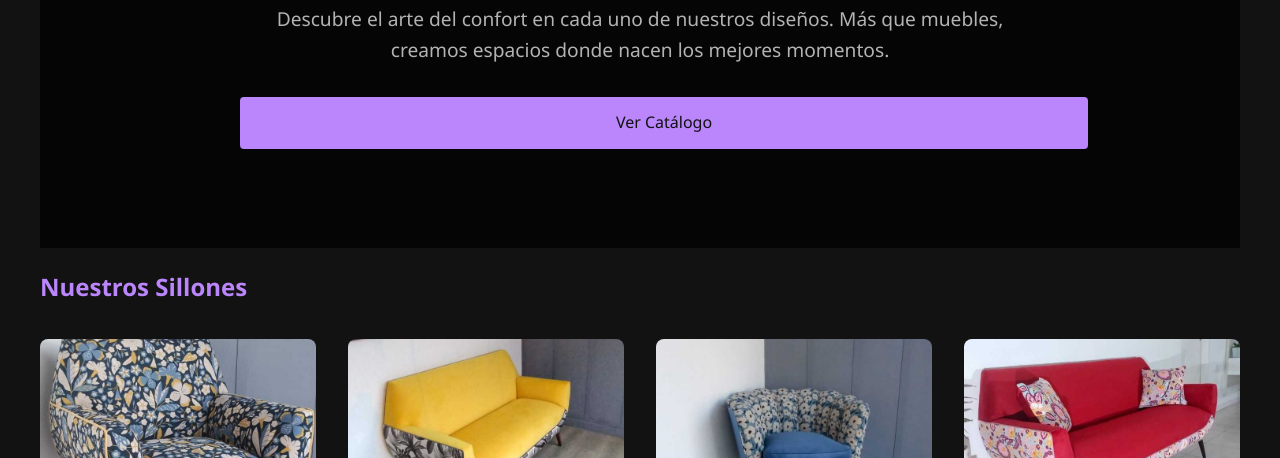
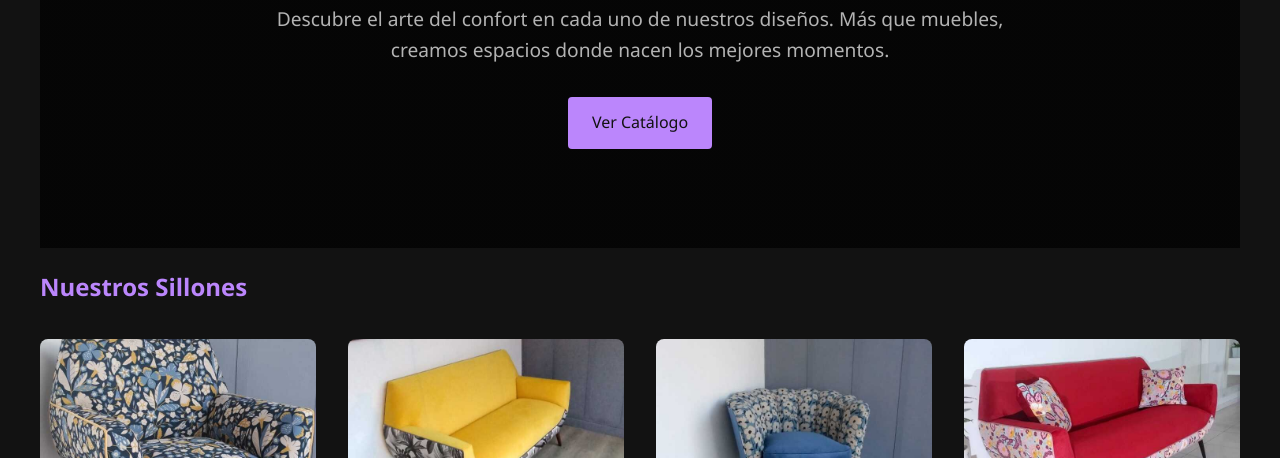
Before and after one commit to akinicolini/pweb, a plain HTML site: page index.html in a window 1280 px wide. Shown: the part 342-800 px from the top of the page. Drawn offline with Linux system fonts and the light colour scheme.

Commit message:
Update styles.css

```diff
--- a/styles.css
+++ b/styles.css
@@ -179,8 +179,9 @@ h2 {
   transition: opacity 0.3s ease;
   text-decoration: none;
   display: inline-block;
-  width: 100%;
+  max-width: 90%;
   text-align: center;
+  margin: 0 auto;
 }
 
 .boton-primario:hover {
```
